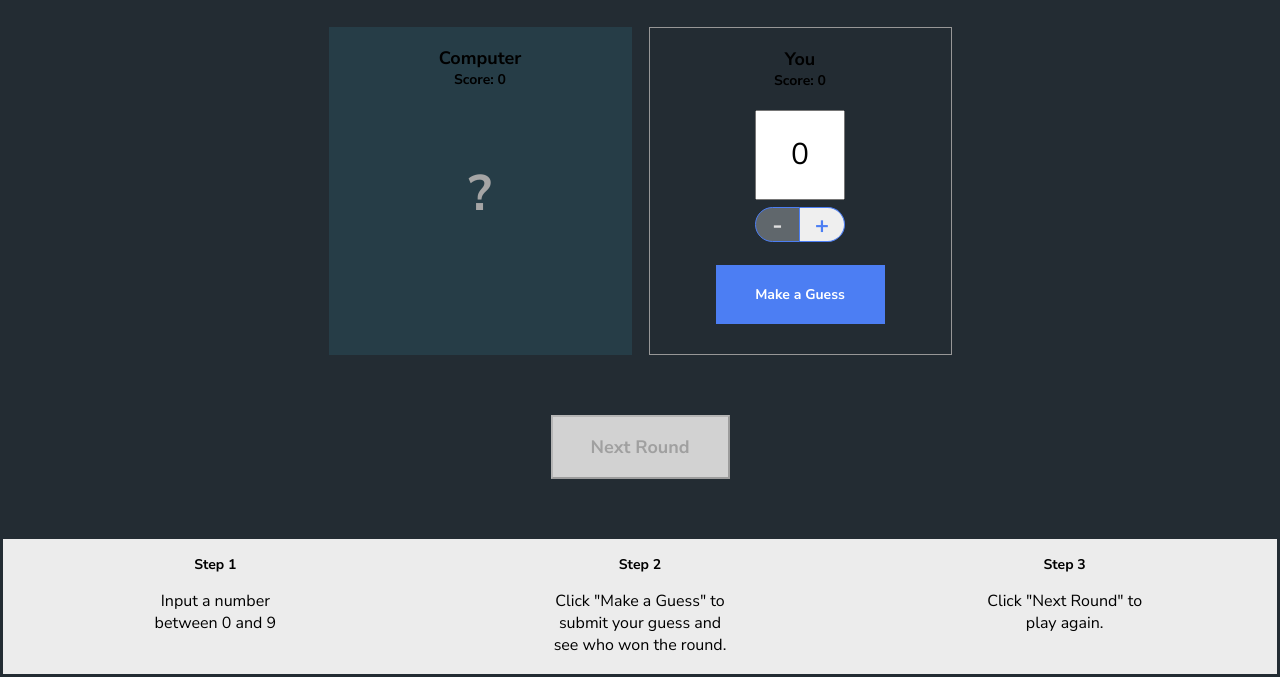
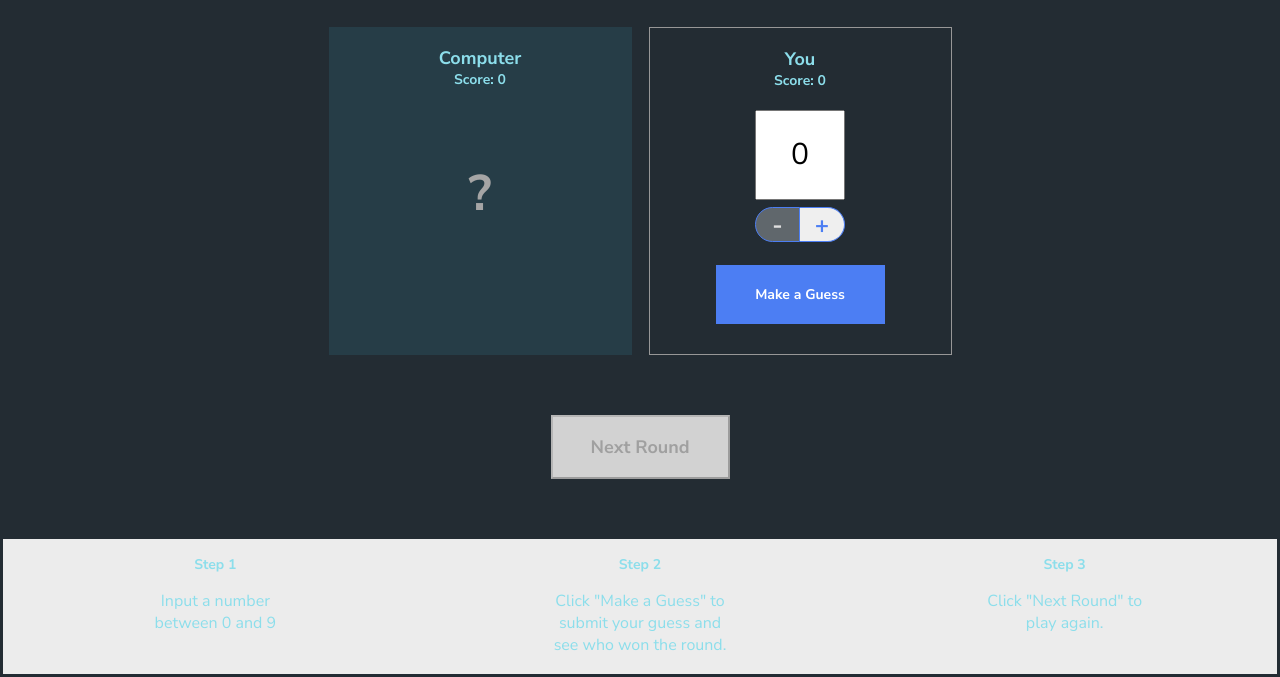
Before and after one commit to Paraprax/number-guesser, a plain HTML site: page index.html in a window 1280 px wide. Shown: the part 187-864 px from the top of the page. Drawn offline with Linux system fonts and the light colour scheme.

Commit message:
More style

```diff
--- a/style.css
+++ b/style.css
@@ -4,6 +4,7 @@
 }
 
 body {
+  color: rgb(140, 222, 235);
   margin: 0 auto;
   padding: 3px;
   background-color: rgb(35, 44, 51);
```
